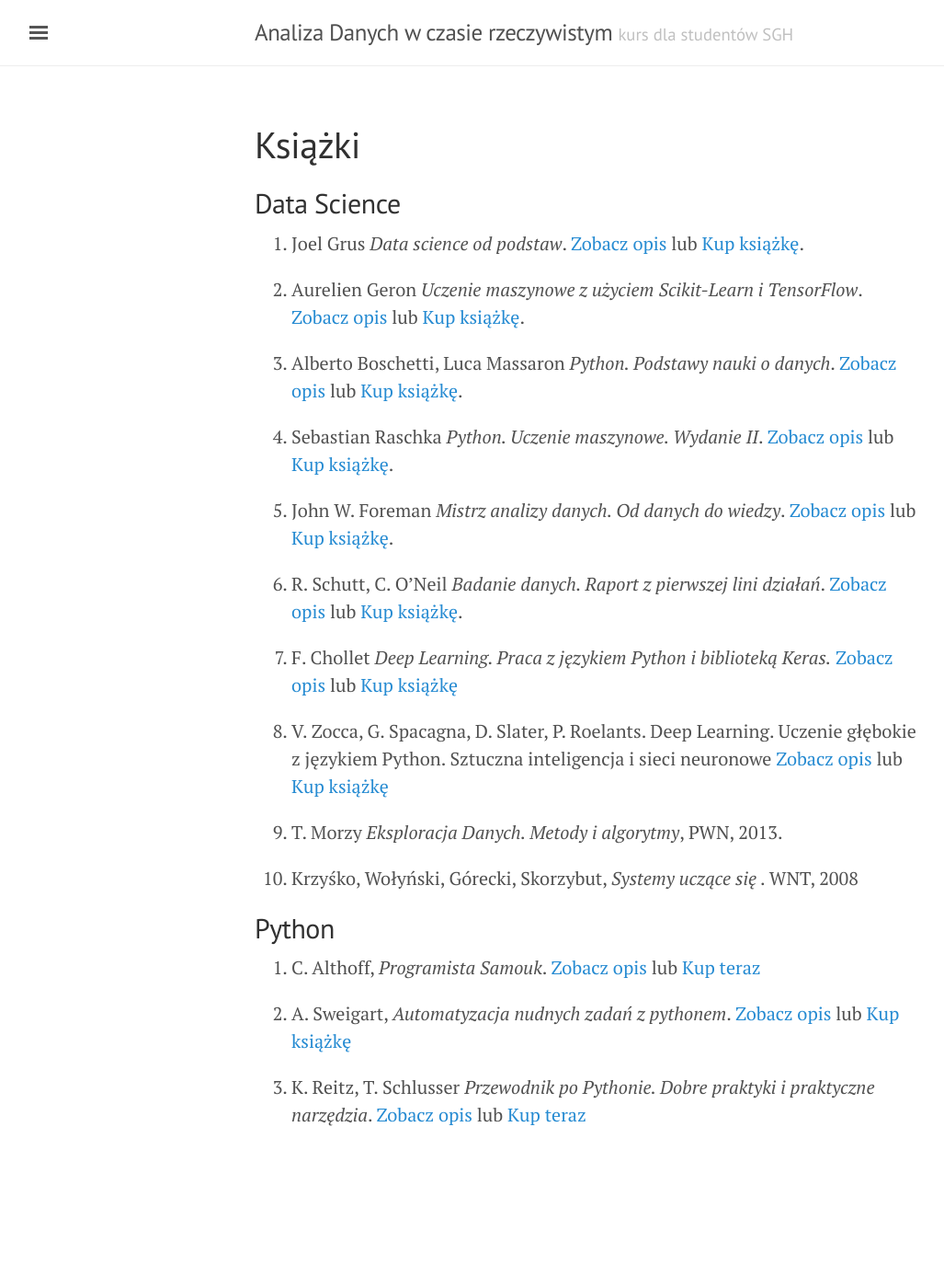
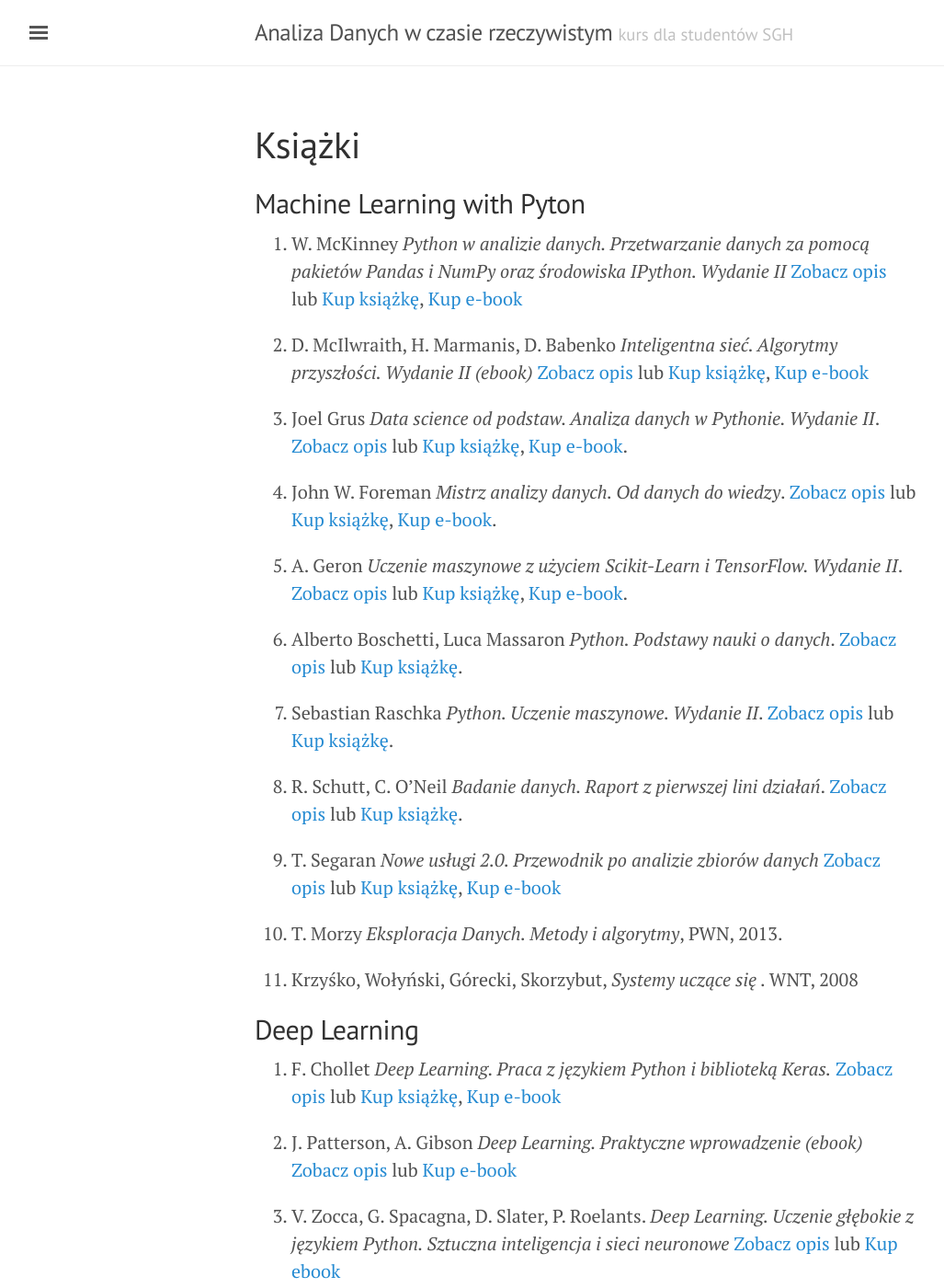
Before and after one commit to sebkaz-teaching/RealTime, a Jekyll site: the page built from ksiazki.md, in a window 1280 px wide and 1400 px high. Shown: the whole window at 92% size, without its empty margins (3-1030 px from the left). Built offline with Jekyll 4.4.1, drawn with Linux system fonts in a browser that asks for light colours; some of the changed text lies outside the part shown.

Commit message:
new books

```diff
--- a/ksiazki.md
+++ b/ksiazki.md
@@ -4,33 +4,73 @@
 ---
 
 
-## Data Science
 
-1. Joel Grus _Data science od podstaw_. [Zobacz opis](http://helion.pl/view/111546/dascpo.html) lub [Kup książkę](http://helion.pl/add111546~dascpo).
+## Machine Learning with Pyton
 
-2. Aurelien Geron _Uczenie maszynowe z użyciem Scikit-Learn i TensorFlow_. [Zobacz opis](http://helion.pl/view/111546/uczema.html) lub [Kup książkę](http://helion.pl/add111546~uczema).
+1. W. McKinney _Python w analizie danych. Przetwarzanie danych za pomocą pakietów Pandas i NumPy oraz środowiska IPython. Wydanie II_  [Zobacz opis](http://helion.pl/view/111546/pytand.html) lub [Kup książkę](http://helion.pl/add111546~pytand), [Kup e-book](http://helion.pl/add111546~pytand_ebook)
 
-3. Alberto Boschetti, Luca Massaron _Python. Podstawy nauki o danych_. [Zobacz opis](http://helion.pl/view/111546/pypod2.html) lub [Kup książkę](http://helion.pl/add111546~pypod2).
+2. D. McIlwraith, H. Marmanis, D. Babenko _Inteligentna sieć. Algorytmy przyszłości. Wydanie II (ebook)_ [Zobacz opis](http://helion.pl/view/111546/intsi2.html) lub [Kup książkę](http://helion.pl/add111546~intsi2), [Kup e-book](http://helion.pl/add111546~intsi2_ebook)
 
-4. Sebastian Raschka _Python. Uczenie maszynowe. Wydanie II_. [Zobacz opis](http://helion.pl/view/111546/pythu2.html) lub [Kup książkę](http://helion.pl/add111546~pythu2).
+3. Joel Grus _Data science od podstaw. Analiza danych w Pythonie. Wydanie II_. [Zobacz opis](http://helion.pl/view/111546/dascp2.html) lub [Kup książkę](http://helion.pl/add111546~dascp2), [Kup e-book](http://helion.pl/add111546~dascp2_ebook).
+
+4. John W. Foreman _Mistrz analizy danych. Od danych do wiedzy_. [Zobacz opis](http://helion.pl/view/111546/mianda.html) lub [Kup książkę](http://helion.pl/add111546~mianda), [Kup e-book](http://helion.pl/add111546~mianda_ebook).
+
+5. A. Geron _Uczenie maszynowe z użyciem Scikit-Learn i TensorFlow. Wydanie II_. [Zobacz opis](http://helion.pl/view/111546/uczem2.html) lub [Kup książkę](http://helion.pl/add111546~uczem2), [Kup e-book](http://helion.pl/add111546~uczem2_ebook).
+
+6. Alberto Boschetti, Luca Massaron _Python. Podstawy nauki o danych_. [Zobacz opis](http://helion.pl/view/111546/pypod2.html) lub [Kup książkę](http://helion.pl/add111546~pypod2).
+
+7. Sebastian Raschka _Python. Uczenie maszynowe. Wydanie II_. [Zobacz opis](http://helion.pl/view/111546/pythu2.html) lub [Kup książkę](http://helion.pl/add111546~pythu2).
+
+8. R. Schutt, C. O'Neil _Badanie danych. Raport z pierwszej lini działań_. [Zobacz opis](http://helion.pl/view/111546/badada.html) lub [Kup książkę](http://helion.pl/add111546~badada).
+
+9. T. Segaran _Nowe usługi 2.0. Przewodnik po analizie zbiorów danych_
+[Zobacz opis](http://helion.pl/view/111546/noweus.html) lub [Kup książkę](http://helion.pl/add111546~noweus), [Kup e-book](http://helion.pl/add111546~noweus_ebook)
+
+10. T. Morzy _Eksploracja Danych. Metody i algorytmy_, PWN, 2013.
+
+11. Krzyśko, Wołyński, Górecki, Skorzybut, _Systemy uczące się_ . WNT, 2008
+
+## Deep Learning
+
+1. F. Chollet _Deep Learning. Praca z językiem Python i biblioteką Keras._ [Zobacz opis](http://helion.pl/view/111546/delepy.html) lub [Kup książkę](http://helion.pl/add111546~delepy), [Kup e-book](http://helion.pl/add111546~delepy_ebook)
+
+2. J. Patterson, A. Gibson _Deep Learning. Praktyczne wprowadzenie (ebook)_ [Zobacz opis](http://helion.pl/view/111546/deeple.html) lub [Kup e-book](http://helion.pl/add111546~deeple_ebook)
+
+3. V. Zocca, G. Spacagna, D. Slater, P. Roelants. _Deep Learning. Uczenie głębokie z językiem Python. Sztuczna inteligencja i sieci neuronowe_ [Zobacz opis](http://helion.pl/view/111546/deelea.html) lub [Kup ebook](http://helion.pl/add111546~deelea_ebook)
+
+4. D. Osinga _Deep Learning. Receptury_ [Zobacz opis](http://helion.pl/view/111546/delere.html) lub [Kup książkę](http://helion.pl/add111546~delere), [Kup e-book](http://helion.pl/add111546~delere_ebook)
+
+## SPARK
+
+1. _Spark. Zaawansowana analiza danych (ebook)_ [Zobacz opis](http://helion.pl/view/111546/sparkz.html) lub [Kup e-book](http://helion.pl/add111546~sparkz_ebook)
+
+2. B. Chambers, M. Zaharia _Spark: The Definitive Guide. Big Data Processing Made Simple (ebook)_ [Zobacz opis](http://helion.pl/view/111546/e_0qdv.html) lub [Kup e-book](http://helion.pl/add111546~e_0qdv_ebook)
+
+3. J. Quddus _Machine Learning with Apache Spark Quick Start Guide (ebook)_ [Zobacz opis](http://helion.pl/view/111546/e_15el..html) lub [Kup e-book](http://helion.pl/add111546~e_15el._ebook)
 
 
-5. John W. Foreman _Mistrz analizy danych. Od danych do wiedzy_. [Zobacz opis](http://helion.pl/view/111546/mianda.html) lub [Kup książkę](http://helion.pl/add111546~mianda).
+## Programowanie
 
-6. R. Schutt, C. O'Neil _Badanie danych. Raport z pierwszej lini działań_. [Zobacz opis](http://helion.pl/view/111546/badada.html) lub [Kup książkę](http://helion.pl/add111546~badada).
+1. G. Coldwind _Zrozumieć programowanie_ [Zobacz opis](http://helion.pl/view/111546/e_1ott.html) lub [Kup książkę](http://helion.pl/add111546~e_1ott), [Kup e-book](http://helion.pl/add111546~e_1ott_ebook)
 
-7. F. Chollet _Deep Learning. Praca z językiem Python i biblioteką Keras._ [Zobacz opis](http://helion.pl/view/111546/delepy.html) lub [Kup książkę](http://helion.pl/add111546~delepy)
+2. A. Allain _C++. Przewodnik dla początkujących_ [Zobacz opis](http://helion.pl/view/111546/cppppo.html) lub [Kup książkę](http://helion.pl/add111546~cppppo), [Kup e-book](http://helion.pl/add111546~cppppo_ebook)
 
-8. V. Zocca, G. Spacagna, D. Slater, P. Roelants. Deep Learning. Uczenie głębokie z językiem Python. Sztuczna inteligencja i sieci neuronowe [Zobacz opis](http://helion.pl/view/111546/deelea.html) lub [Kup książkę](http://helion.pl/add111546~deelea)
 
-9. T. Morzy _Eksploracja Danych. Metody i algorytmy_, PWN, 2013.
+## Docker
 
-10. Krzyśko, Wołyński, Górecki, Skorzybut, _Systemy uczące się_ . WNT, 2008
+1. J. Krochmalski _Docker. Projektowanie i wdrażanie aplikacji_ [Zobacz opis](http://helion.pl/view/111546/docpro.html) lub [Kup książkę](http://helion.pl/add111546~docpro), [Kup e-book](http://helion.pl/add111546~docpro_ebook)
+
+2. R. McKendrick, S. Gallagher _Docker. Programowanie aplikacji dla zaawansowanych. Wydanie II_ [Zobacz opis](http://helion.pl/view/111546/dockaz.html) lub [Kup książkę](http://helion.pl/add111546~dockaz), [Kup e-book](http://helion.pl/add111546~dockaz_ebook)
+
+## Github
+
+1. P. Bell, B. Beer _GitHub. Przyjazny przewodnik (ebook)_ [Zobacz opis](http://helion.pl/view/111546/github.html) lub [Kup e-book](http://helion.pl/add111546~github_ebook)
+
 
 ## Python
 
-1. C. Althoff, _Programista Samouk_. [Zobacz opis](http://helion.pl/view/111546/proprs) lub [Kup teraz](ttp://helion.pl/add111546~proprs)
+1. C. Althoff, _Programista Samouk. Profesjonalny przewodnik do samodzielnej nauki kodowania._ [Zobacz opis](http://helion.pl/view/111546/proprs) lub [Kup teraz](http://helion.pl/add111546~proprs), [Kup e-book](http://helion.pl/add111546~proprs_ebook)
 
-2. A. Sweigart, _Automatyzacja nudnych zadań z pythonem_. [Zobacz opis](http://helion.pl/view/111546/autopy) lub [Kup książkę](ttp://helion.pl/add111546~autopy)
+2. A. Sweigart, _Automatyzacja nudnych zadań z pythonem_. [Zobacz opis](http://helion.pl/view/111546/autopy) lub [Kup książkę](http://helion.pl/add111546~autopy), [Kup e-book](http://helion.pl/add111546~autopy_ebook)
 
-3. K. Reitz, T. Schlusser _Przewodnik po Pythonie. Dobre praktyki i praktyczne narzędzia_. [Zobacz opis](http://helion.pl/view/111546/przepy) lub [Kup teraz](ttp://helion.pl/add111546~przepy)
+3. K. Reitz, T. Schlusser _Przewodnik po Pythonie. Dobre praktyki i praktyczne narzędzia_. [Zobacz opis](http://helion.pl/view/111546/przepy) lub [Kup teraz](http://helion.pl/add111546~przepy), [Kup e-book](http://helion.pl/add111546~przepy_ebook)
```
Also changed, not shown: 01_Intro_W.md (+0 -22 lines), 02_środowisko_cw.md (added, +16 -0 lines), 03_programowanie_cw.md (added, +24 -0 lines), praca z gitem.md (added, +77 -0 lines).
